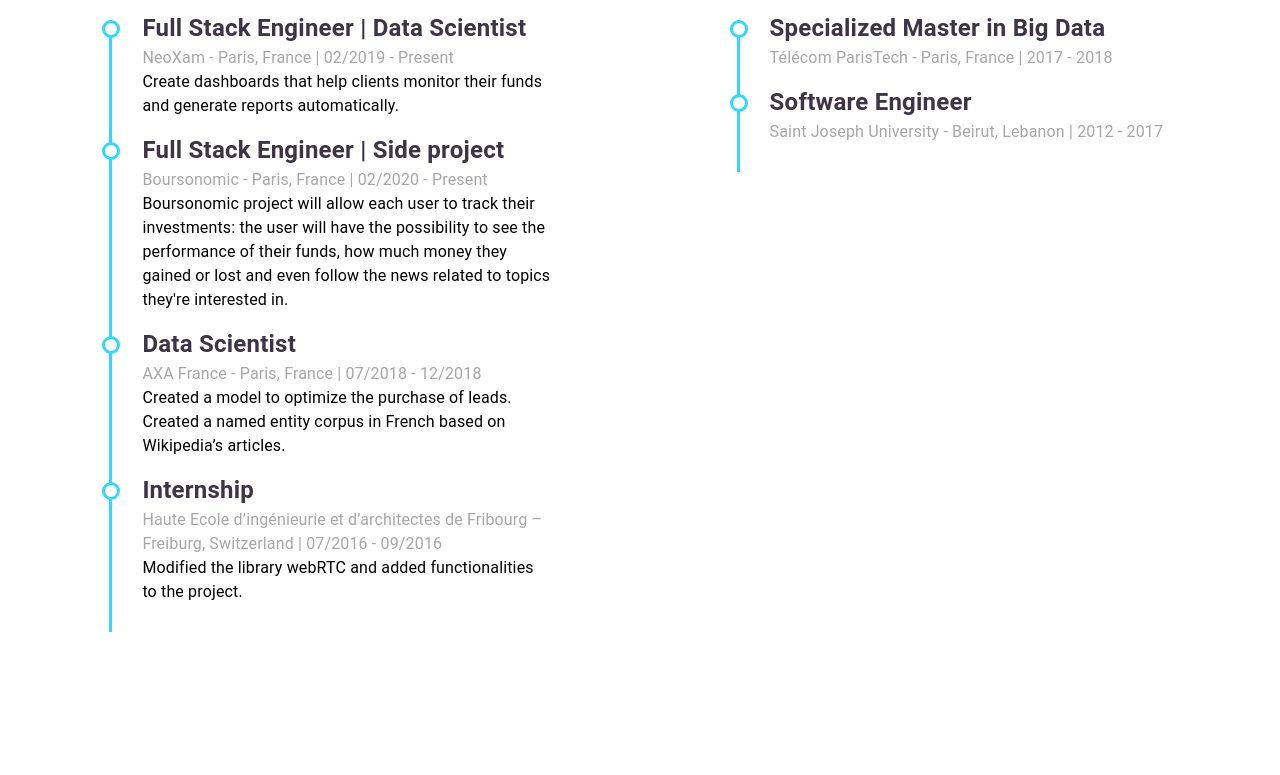
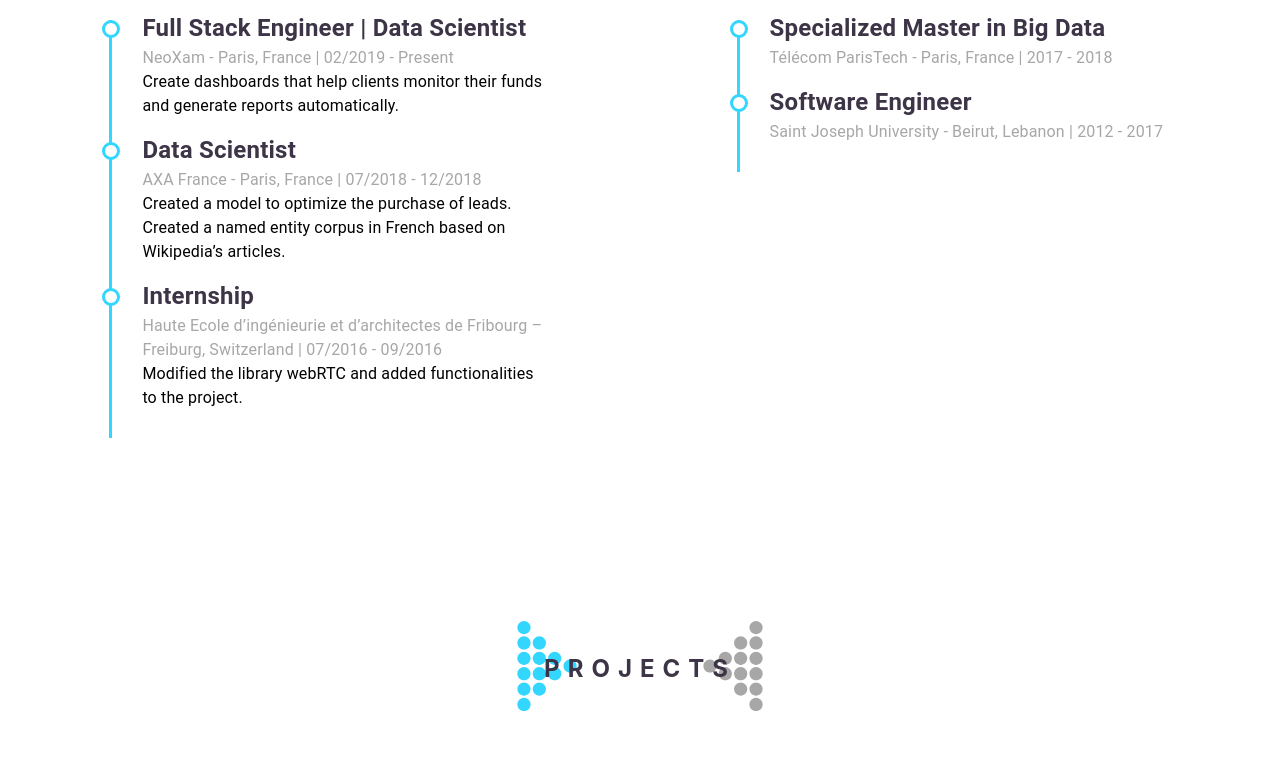
Before and after one commit to miakhneisser/mia-website, a React (Create React App) app: page / in a window 1280 px wide. Shown: the part 1900-2675 px from the top of the page. Built offline with nearby package versions, Linux system fonts and the light colour scheme.

Commit message:
fix experience

```diff
--- a/src/Components/ExperienceBlocComponent.js
+++ b/src/Components/ExperienceBlocComponent.js
@@ -28,7 +28,6 @@
 });
 
 const experiences = [{position: 'Full Stack Engineer | Data Scientist', company: 'NeoXam - Paris, France', period: '02/2019 - Present', description: 'Create dashboards that help clients monitor their funds and generate reports automatically.'},
-                     {position: 'Full Stack Engineer | Side project', company: 'Boursonomic - Paris, France', period: '02/2020 - Present', description: 'Boursonomic project will allow each user to track their investments: the user will have the possibility to see the performance of their funds, how much money they gained or lost and even follow the news related to topics they\'re interested in.'},
                      {position: 'Data Scientist', company: 'AXA France - Paris, France', period: '07/2018 - 12/2018', description: 'Created a model to optimize the purchase of leads.\nCreated a named entity corpus in French based on Wikipedia’s articles.'},
                      {position: 'Internship', company: 'Haute Ecole d’ingénieurie et d’architectes de Fribourg – Freiburg, Switzerland', period: '07/2016 - 09/2016', description: 'Modified the library webRTC and added functionalities to the project.'}]
 
```
